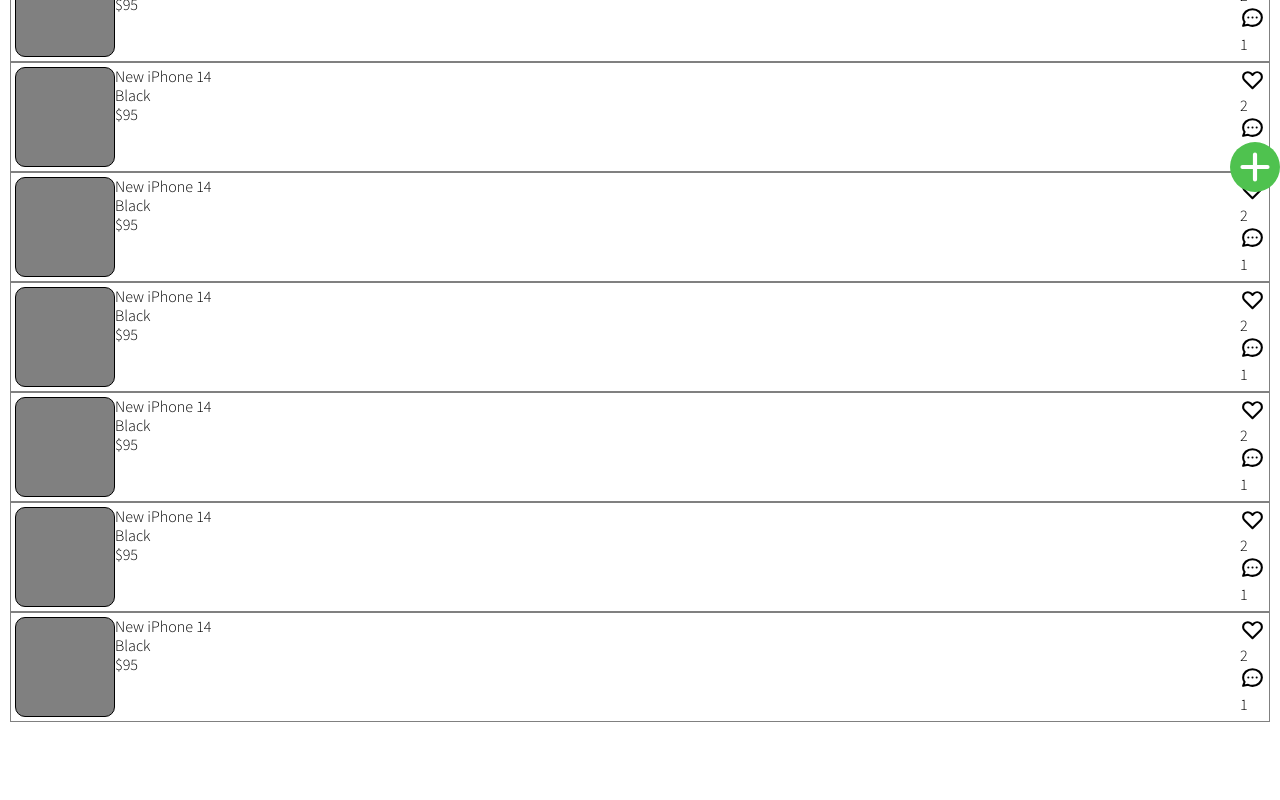
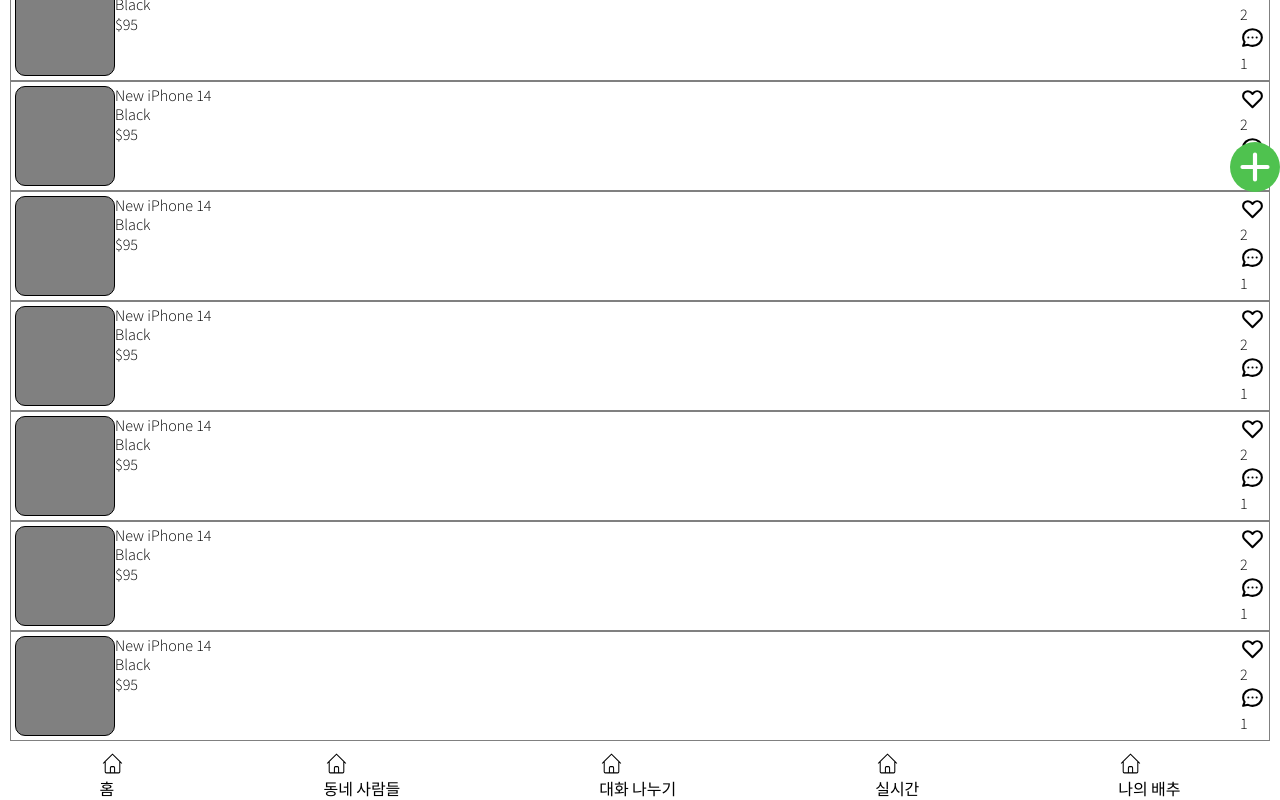
Before and after one commit to yonghk423/next.js-market, a Next.js app: page / in a window 1280 px wide. Shown: the part 608-1408 px from the top of the page. Before the commit the page ends 1340 px from the top, so only its background shows below. Built offline with nearby package versions, Linux system fonts and the light colour scheme.

Commit message:
router set up

```diff
--- /dev/null
+++ b/components/Layout.tsx
@@ -0,0 +1,81 @@
+import React from "react";
+import styled from "styled-components"
+import Link from "next/link";
+const Svg = styled.svg`
+width: 25px;
+height: 25px;
+`;
+
+const Nav = styled.nav`
+display: flex;
+justify-content: space-around;
+`;
+
+interface LayoutProps {
+    title?: string;
+    canGoback?: boolean;
+    hasTabBar?: boolean;
+    children: React.ReactNode;
+}
+
+export default function Layout({
+    title,
+    canGoback,
+    hasTabBar,
+    children
+  }:LayoutProps) {
+    return (
+      <div>
+        <div>
+          { title ? <span>{title}</span> : null }
+        </div>
+        <div>{children}</div>
+        <div>
+          { hasTabBar ?
+          <Nav>
+            <Link href="/">
+            <a>
+              <Svg xmlns="http://www.w3.org/2000/svg" fill="none" viewBox="0 0 24 24" stroke="currentColor" >
+              <path d="M3 12l2-2m0 0l7-7 7 7M5 10v10a1 1 0 001 1h3m10-11l2 2m-2-2v10a1 1 0 01-1 1h-3m-6 0a1 1 0 001-1v-4a1 1 0 011-1h2a1 1 0 011 1v4a1 1 0 001 1m-6 0h6" />
+              </Svg>
+              <div>홈</div>
+            </a>
+            </Link>
+            <Link href="/community/Index">
+            <a>
+              <Svg xmlns="http://www.w3.org/2000/svg" fill="none" viewBox="0 0 24 24" stroke="currentColor" >
+              <path d="M3 12l2-2m0 0l7-7 7 7M5 10v10a1 1 0 001 1h3m10-11l2 2m-2-2v10a1 1 0 01-1 1h-3m-6 0a1 1 0 001-1v-4a1 1 0 011-1h2a1 1 0 011 1v4a1 1 0 001 1m-6 0h6" />
+              </Svg>
+              <div>동네 사람들</div>
+            </a>
+            </Link>
+            <Link href="/dialogue/Index">
+            <a>
+              <Svg xmlns="http://www.w3.org/2000/svg" fill="none" viewBox="0 0 24 24" stroke="currentColor" >
+              <path d="M3 12l2-2m0 0l7-7 7 7M5 10v10a1 1 0 001 1h3m10-11l2 2m-2-2v10a1 1 0 01-1 1h-3m-6 0a1 1 0 001-1v-4a1 1 0 011-1h2a1 1 0 011 1v4a1 1 0 001 1m-6 0h6" />
+              </Svg>
+              <div>대화 나누기</div>
+            </a>
+            </Link>
+            <Link href="/live/Index">
+            <a>
+              <Svg xmlns="http://www.w3.org/2000/svg" fill="none" viewBox="0 0 24 24" stroke="currentColor" >
+              <path d="M3 12l2-2m0 0l7-7 7 7M5 10v10a1 1 0 001 1h3m10-11l2 2m-2-2v10a1 1 0 01-1 1h-3m-6 0a1 1 0 001-1v-4a1 1 0 011-1h2a1 1 0 011 1v4a1 1 0 001 1m-6 0h6" />
+              </Svg>
+              <div>실시간</div>
+            </a>
+            </Link>
+            <Link href="/profile/Index">
+            <a>
+              <Svg xmlns="http://www.w3.org/2000/svg" fill="none" viewBox="0 0 24 24" stroke="currentColor" >
+              <path d="M3 12l2-2m0 0l7-7 7 7M5 10v10a1 1 0 001 1h3m10-11l2 2m-2-2v10a1 1 0 01-1 1h-3m-6 0a1 1 0 001-1v-4a1 1 0 011-1h2a1 1 0 011 1v4a1 1 0 001 1m-6 0h6" />
+              </Svg>
+              <div>나의 배추</div>
+            </a>
+            </Link>
+          </Nav>
+          : null }
+        </div>
+      </div>
+    )
+}
--- a/pages/Profile/Index.tsx
+++ b/pages/Profile/Index.tsx
@@ -1,5 +1,6 @@
 import type { NextPage } from "next";
 import styled from "styled-components"
+import Layout from '../../components/Layout';
 
 const Svg = styled.svg`
 width: 25px;
@@ -8,6 +9,7 @@
 
 const Profile: NextPage = () => {
   return (
+    <Layout  title="홈" hasTabBar>
     <div className="py-10 px-4">
       <div>
         <div />
@@ -141,6 +143,7 @@
         </div>
       </div>
     </div>
+    </Layout>
   );
 };
 
--- a/pages/Chats/Index.tsx
+++ b/pages/dialogue/Index.tsx
@@ -1,7 +1,9 @@
 import type { NextPage } from "next";
+import Layout from '../../components/Layout';
 
 const Chats: NextPage = () => {
   return (
+    <Layout hasTabBar title="대화 나누기" >
     <div className="py-10 divide-y-[1px] ">
       {[1, 1, 1, 1, 1, 1, 1].map((_, i) => (
         <div
@@ -18,6 +20,7 @@
         </div>
       ))}
     </div>
+    </Layout>
   );
 };
 
--- a/pages/index.tsx
+++ b/pages/index.tsx
@@ -3,6 +3,7 @@
 import Image from 'next/image'
 import styles from '../styles/Home.module.css'
 import styled from "styled-components"
+import Layout from '../components/Layout'
 
 const Container = styled.div`
   padding: 10px;
@@ -53,7 +54,8 @@
 
 const Home: NextPage = () => {
   return (
-    <Container>
+   <Layout title="홈" hasTabBar>
+      <Container>
       {[1, 1, 1, 1, 1, 1, 1, 1, 1, 1, 1, 1].map((_, i) => (
         <ItemListBox key={i}>
           <ItemBox>
@@ -120,6 +122,7 @@
         </BtnSvg>
       </BtnBox>
     </Container>
+   </Layout>
   );
 }
 
```
Also changed, not shown: pages/community/Index.tsx (+9 -6 lines), pages/live/Index.tsx (added, +66 -0 lines), pages/live/[id].tsx (renamed from pages/streams/Index.tsx, +7 -6 lines), .babelrc, pages/dialogue/[id].tsx (renamed from pages/Chats/[id].tsx).
